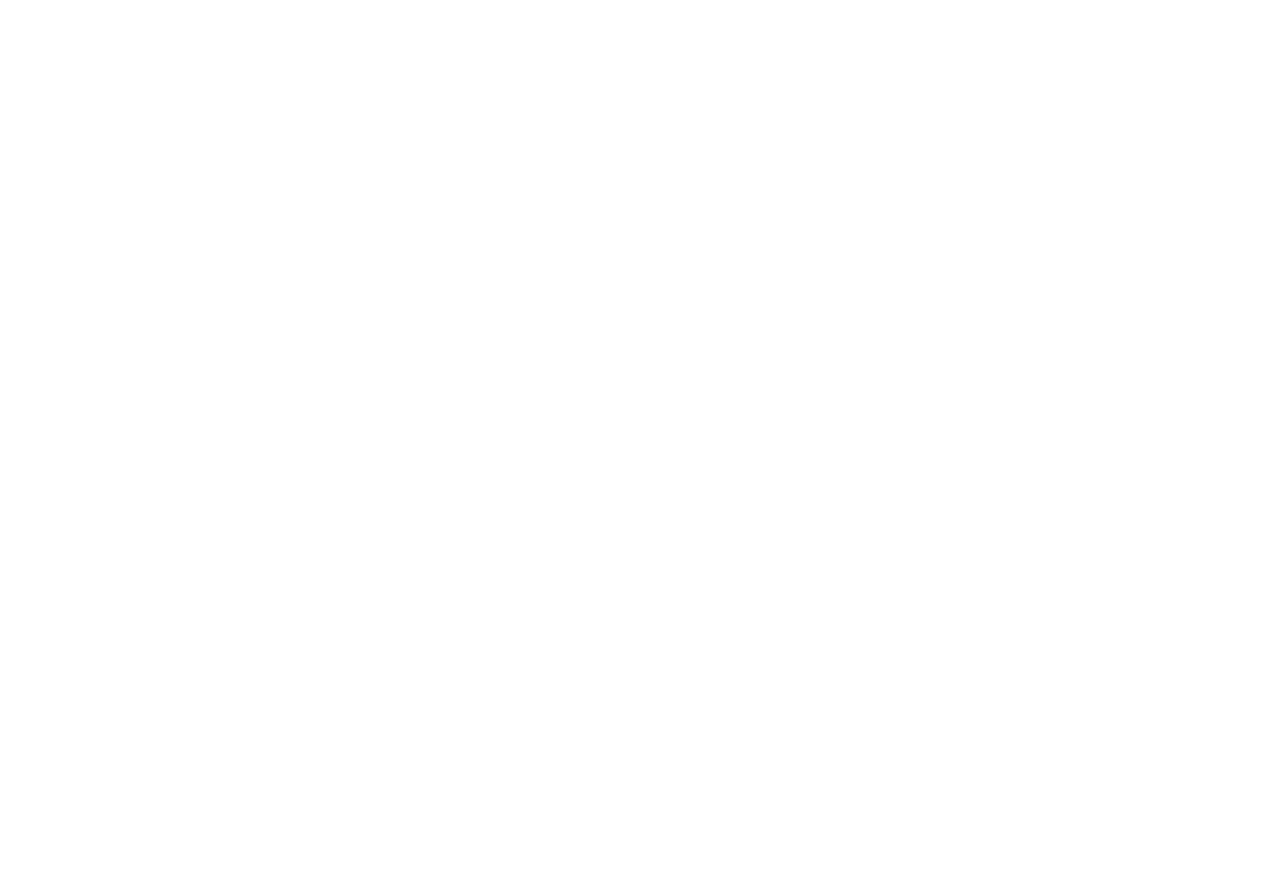
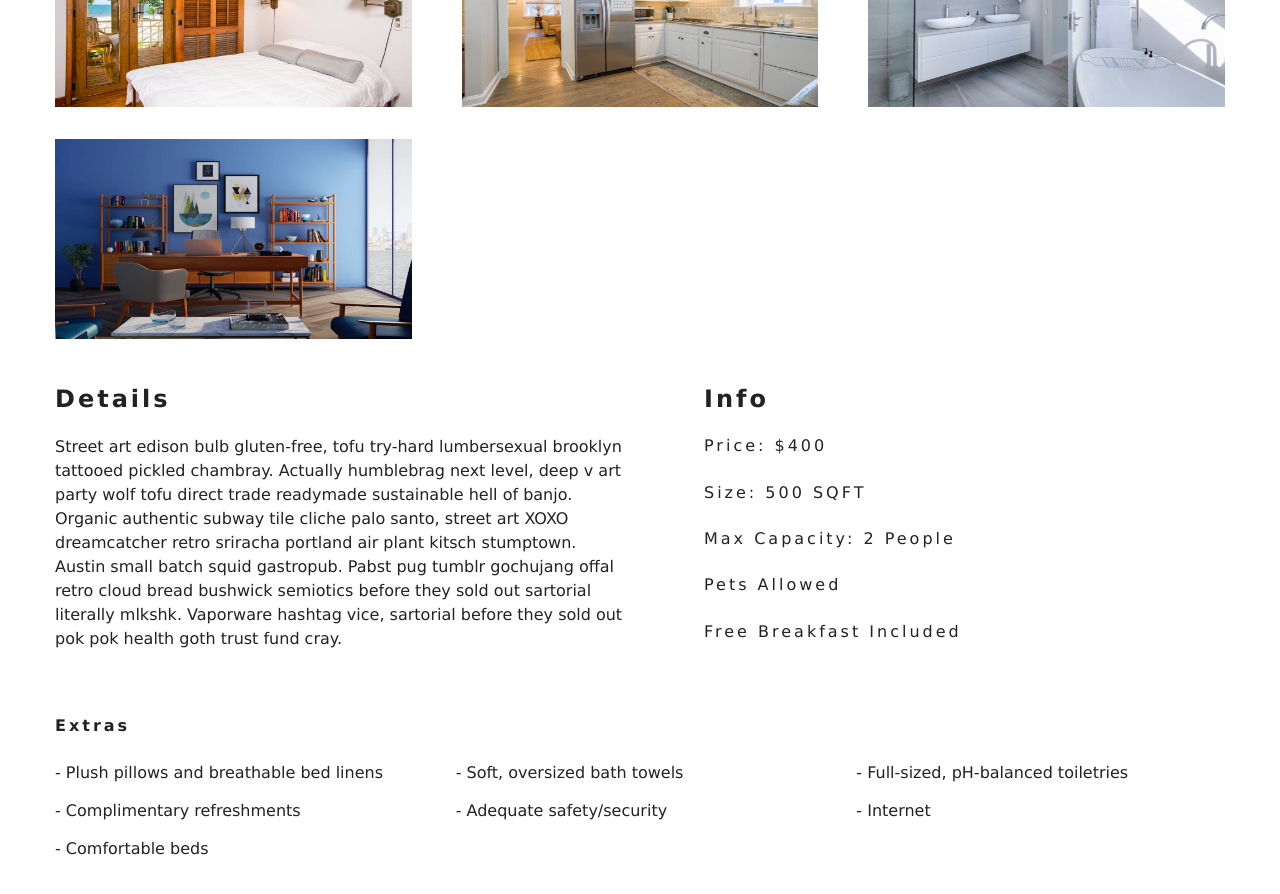
Before and after one commit to musavihussain/hotel-reservation-reactjs, a React (Create React App) app: page /rooms/double-deluxe in a window 1280 px wide. Shown: the part 720-1614 px from the top of the page. Before the commit the page ends 800 px from the top, so only its background shows below. Built offline with nearby package versions, Linux system fonts and the light colour scheme.

Commit message:
SingleRoom details completed

```diff
--- a/src/pages/SingleRoom.jsx
+++ b/src/pages/SingleRoom.jsx
@@ -33,6 +33,7 @@
         const {name, description, capacity, size, price, extras, breakfast, pets, images} = room
 
         return (
+            <>
             <StyledHero img={images[0] || defaultBcg }>
                 <Banner title={`${name} room`}>
                     <Link to="/rooms" className="btn-primary">
@@ -40,6 +41,36 @@
                     </Link>
                 </Banner>
             </StyledHero>
+            <section className="single-room">
+                <div className="single-room-images">
+                    {images.map((item,index) => {
+                        return <img key={index} src={item} alt={name}/>
+                    })}
+                </div>
+                <div className="single-room-info">
+                    <article className="desc">
+                        <h3>details </h3>
+                <p>{description}</p>
+                    </article>
+                    <article className="info">
+                        <h3>info</h3>
+                <h6>price: ${price}</h6>
+                <h6>size: {size} SQFT</h6>
+                <h6>max capacity: {capacity > 1 ? `${capacity} people` : `${capacity} person`}</h6>
+                <h6>{pets ? "pets allowed" : "no pets allowed"}</h6>
+                <h6>{breakfast && "free breakfast included"}</h6>
+                    </article>
+                </div>
+            </section>
+            <section className="room-extras">
+                <h6>extras</h6>
+                <ul className="extras">
+                    {extras.map((item, index) => {
+                        return <li key={index}>- {item}</li>;
+                    })}
+                </ul>
+            </section>
+            </>
         )
     }
 }
```
